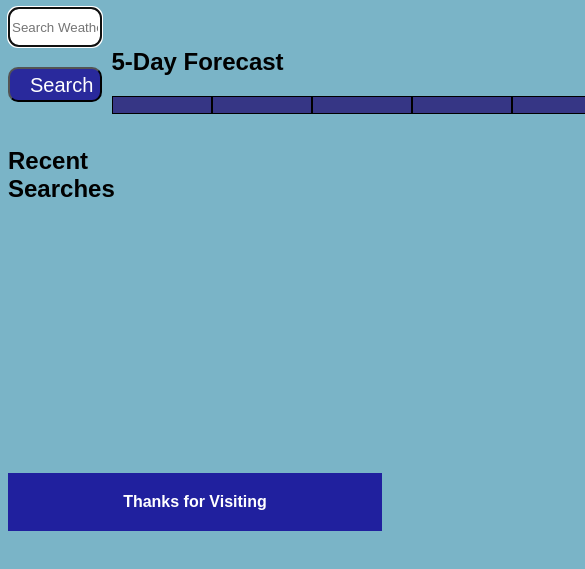
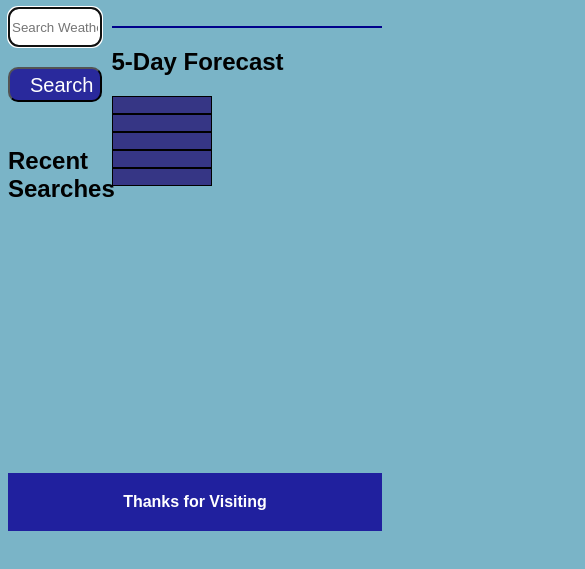
Before and after one commit to FCarter09/weather-app, a plain HTML site: page index.html in a window 390 px wide. Shown: the part 253-822 px from the top of the page, 585 px wide, since content can reach past the window. Drawn offline with nearby package versions, Linux system fonts and the light colour scheme.

Commit message:
weather cards update

```diff
--- a/assets/css/style.css
+++ b/assets/css/style.css
@@ -308,22 +308,11 @@ footer h4 {
   }
 
   @media screen and (max-width: 635px) {
-    #weatherFiveDay  {
+    #weatherBars  {
 
     display: flex;
     flex-direction: column;
-    align-items:flex-start;
+
 
     }
   }
-
-  /* @media screen and (max-width: 635px) {
-    .border-after-current-weather  {
-
-
-      width: 100%
-
-
-
-    }
-  } */
```
